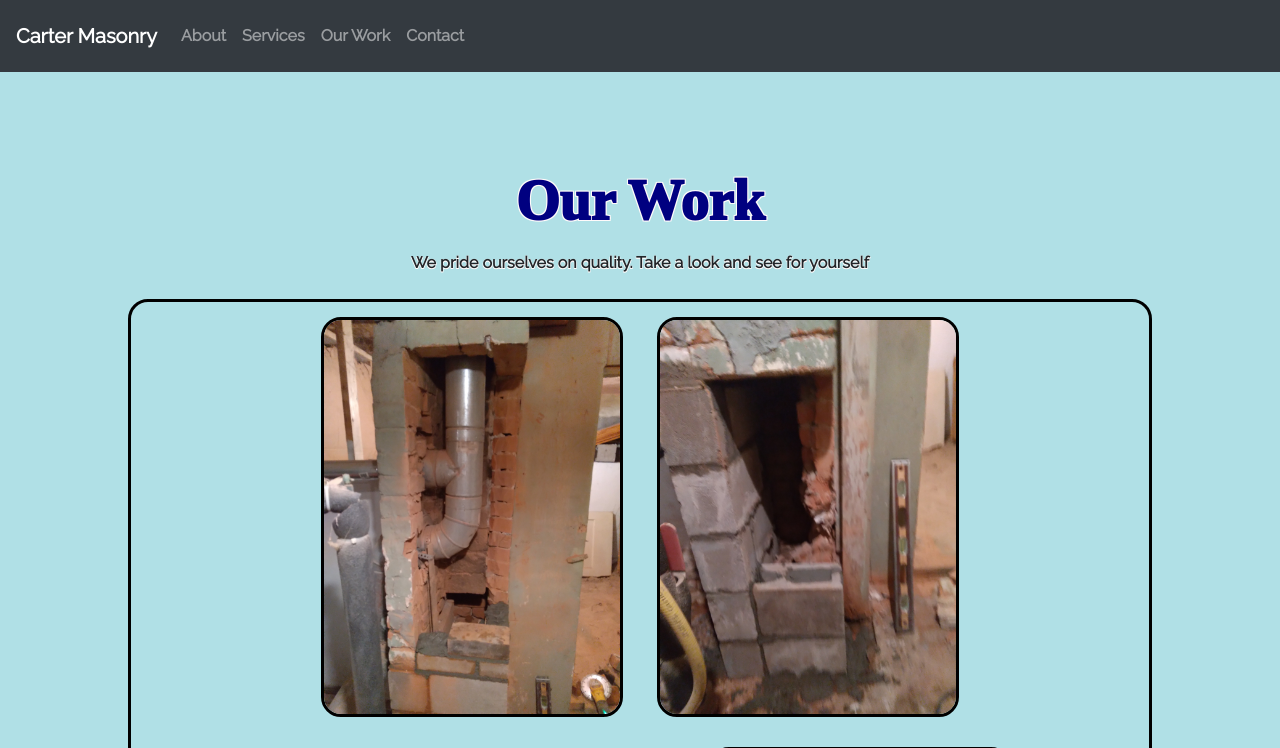
After one commit to caseygierke/carter-masonry-406, a Django app: page /portfolio/ in a window 1280 px wide. The commit adds this page. Shown: the top 748 px of the page. Run offline with Django 4.2, Linux system fonts and the light colour scheme; some libraries are stand-ins or nearby versions.

Commit message:
Added portfolio and some images. Ready to push to Python Anywhere as initial version.

```diff
--- a/basicApp/urls.py
+++ b/basicApp/urls.py
@@ -1,10 +1,11 @@
 
 from django.urls import path
-from .views import HomePageView, AboutPageView, ContactPageView, ServicesPageView
+from .views import HomePageView, AboutPageView, ContactPageView, ServicesPageView, PortfolioPageView
 
 urlpatterns = [
     path('', HomePageView.as_view(), name='home'),
     path('about/', AboutPageView.as_view(), name='about'),
     path('contact/', ContactPageView.as_view(), name='contact'),
     path('services/', ServicesPageView.as_view(), name='services'),
+    path('portfolio/', PortfolioPageView.as_view(), name='portfolio'),
 ]
--- a/basicApp/views.py
+++ b/basicApp/views.py
@@ -13,3 +13,6 @@ class ContactPageView(TemplateView):
 
 class ServicesPageView(TemplateView):
     template_name = 'services.html'
+
+class PortfolioPageView(TemplateView):
+    template_name = 'portfolio.html'
--- a/static/styles/style-rrb.css
+++ b/static/styles/style-rrb.css
@@ -294,4 +294,30 @@ span {
 .cb-slideshow div {
     padding-bottom: 4%;
 }
+
+/* Portfolio Page  */
+.portfolio-photo-container {
+    /* display: flex; */
+    /* flex-direction: row; */
+    /* max-width: 85%; */
+    border: 3px solid black;
+    border-radius: 20px;
+    margin: auto;
+    /* overflow: wrap; */
 }
+
+.portfolio-photos {
+    max-height: 400px;
+    max-width: 90%;
+    border: 3px solid black;
+    border-radius: 20px;
+    margin: 15px;
+}
+
+.footer-image {
+    max-height: 600px;
+    max-width: 90%;
+    border: 3px solid black;
+    border-radius: 30%;
+    margin: 20px;
+}
--- a/templates/base.html
+++ b/templates/base.html
@@ -2,7 +2,7 @@
 <html>
     <head>
         <meta charset="utf-8">
-        <title>projectName</title>
+        <title>Carter Masonry</title>
         {% load static %}
         <link rel="stylesheet" type="text/css" href="https://stackpath.bootstrapcdn.com/bootstrap/4.3.1/css/bootstrap.min.css">
         <!-- <link rel="stylesheet" href="{% static 'styles/styles.css' %}"> -->
@@ -27,6 +27,9 @@
                         <a class="nav-link" href="{% url 'services' %}">Services</a>
                     </li>
                     <li class="nav-item">
+                        <a class="nav-link" href="{% url 'portfolio' %}">Our Work</a>
+                    </li>
+                    <li class="nav-item">
                         <a class="nav-link" href="{% url 'contact' %}">Contact</a>
                     </li>
 
--- /dev/null
+++ b/templates/portfolio.html
@@ -0,0 +1,20 @@
+{% extends 'base.html' %}
+
+{% block content %}
+
+<br>
+
+<h1>Our Work</h1>
+
+<p>We pride ourselves on quality. Take a look and see for yourself</p>
+
+<div class="portfolio-photo-container">
+    <img class="portfolio-photos" src="/static/images/IMG_20220907_095354.jpg" alt="">
+    <img class="portfolio-photos" src="/static/images/IMG_20220907_095359.jpg" alt="">
+    <img class="portfolio-photos" src="/static/images/IMG_20220907_095405.jpg" alt="">
+    <img class="portfolio-photos" src="/static/images/IMG_20220907_095410.jpg" alt="">
+    <img class="portfolio-photos" src="/static/images/IMG_20220907_095415.jpg" alt="">
+
+</div>
+
+{% endblock content %}
--- a/templates/services.html
+++ b/templates/services.html
@@ -4,7 +4,7 @@
 
 <br>
 
-<h3>Services Provided</h3><br>
+<h1>Services Provided</h1><br>
 <ul class="page-body">
     <li>Tile</li>
     <li>Brickwork</li>
```
Also changed, not shown: static/images/IMG_20220907_095354.jpg (added), static/images/IMG_20220907_095359.jpg (added), static/images/IMG_20220907_095410.jpg (added), 3 other files.
